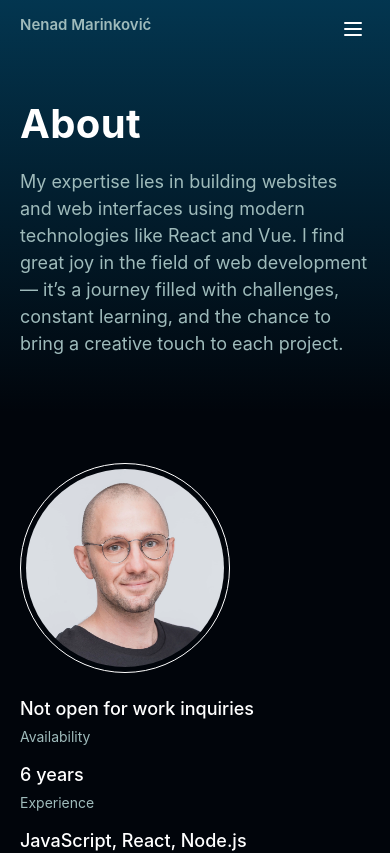
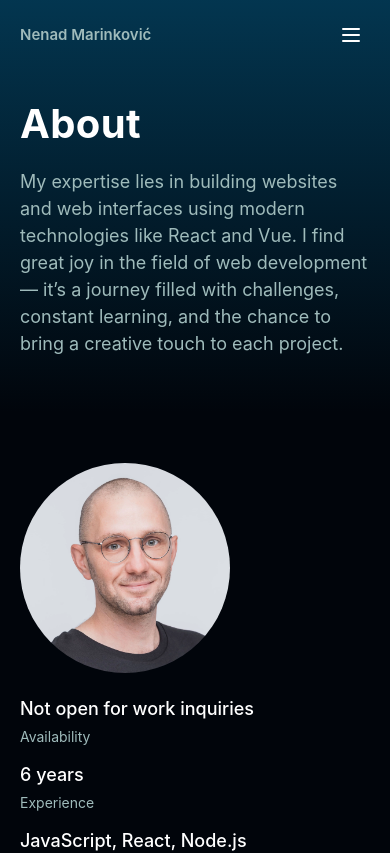
Before and after one commit to nenadmarinkovic/home, a Next.js app: page /about in a window 390 px wide. Shown: the top 853 px of the page. Built offline with nearby package versions, Linux system fonts and the light colour scheme; no server answers.

Commit message:
adjust menu

```diff
--- a/components/Header.tsx
+++ b/components/Header.tsx
@@ -57,11 +57,23 @@ export default function Header() {
   }, []);
 
   useEffect(() => {
+    const originalOverflowY = document.body.style.overflowY;
+    const originalPaddingRight = document.body.style.paddingRight;
+
     if (isOverlayVisible) {
+      const scrollbarWidth =
+        window.innerWidth - document.documentElement.clientWidth;
       document.body.style.overflowY = 'hidden';
+      document.body.style.paddingRight = `${scrollbarWidth}px`;
     } else {
-      document.body.style.overflowY = '';
+      document.body.style.overflowY = originalOverflowY;
+      document.body.style.paddingRight = originalPaddingRight;
     }
+
+    return () => {
+      document.body.style.overflowY = originalOverflowY;
+      document.body.style.paddingRight = originalPaddingRight;
+    };
   }, [isOverlayVisible]);
 
   return (
@@ -80,7 +92,7 @@ export default function Header() {
             >
               <Link href="/">Nenad Marinković</Link>
             </div>
-            <nav>
+            <nav className={styles.navigation}>
               <ul className={styles.headerUnorderedList}>
                 <li
                   className={`${styles.headerList} ${
@@ -114,7 +126,6 @@ export default function Header() {
                 </li>
               </ul>
             </nav>
-          </div>
             <button
               ref={buttonRef}
               onClick={(e) => toggleOverlay(e)}
@@ -156,6 +167,9 @@ export default function Header() {
                 </svg>
               )}
             </button>
+          </div>
+        </Container>
+      </header>
       {isOverlayVisible && (
         <div
           ref={menuRef}
@@ -216,8 +230,6 @@ export default function Header() {
           </nav>
         </div>
       )}
-        </Container>
-      </header>
     </div>
   );
 }
--- a/styles/components/Header.module.css
+++ b/styles/components/Header.module.css
@@ -66,27 +66,27 @@
   color: var(--color-white);
 }
 
+.navigation {
+  display: flex;
+  @media screen and (max-width: 768px) {
+    display: none;
+  }
+}
+
 .menuButton {
-  position: fixed;
-  top: 15px;
-  right: 10px;
-  z-index: 1000;
+  z-index: 3;
   background-color: transparent;
   color: var(--color-white);
   border: none;
-  padding: 15px;
+  padding: 7.5px;
   margin: 0;
   cursor: pointer;
   display: flex;
   align-items: center;
   justify-content: center;
 
-  @media screen and (min-width: 960px) {
-    display: none !important;
-  }
-
-  @media screen and (max-width: 600px) {
-    top: 2px;
+  @media screen and (min-width: 768px) {
+    display: none;
   }
 }
 
@@ -97,7 +97,7 @@
   width: 50%;
   height: 100%;
   background: var(--color-muted);
-  z-index: 999;
+  z-index: 2;
   border-left: 0.5px solid var(--color-dimmed);
   display: flex;
   justify-content: center;
@@ -108,6 +108,11 @@
   @media screen and (max-width: 560px) {
     width: 80%;
   }
+}
+
+.mobileLi {
+  color: var(--color-white);
+  margin-bottom: 20px;
 }
 
 .menu {
--- a/styles/pages/layout.module.css
+++ b/styles/pages/layout.module.css
@@ -168,8 +168,6 @@
   border-radius: 50%;
   position: relative;
   z-index: 5;
-  padding: 5px;
-  border: 1px solid var(--color-white);
 }
 
 .quoteIcon {
```
Lines whose indentation alone changed are shown as unchanged.
